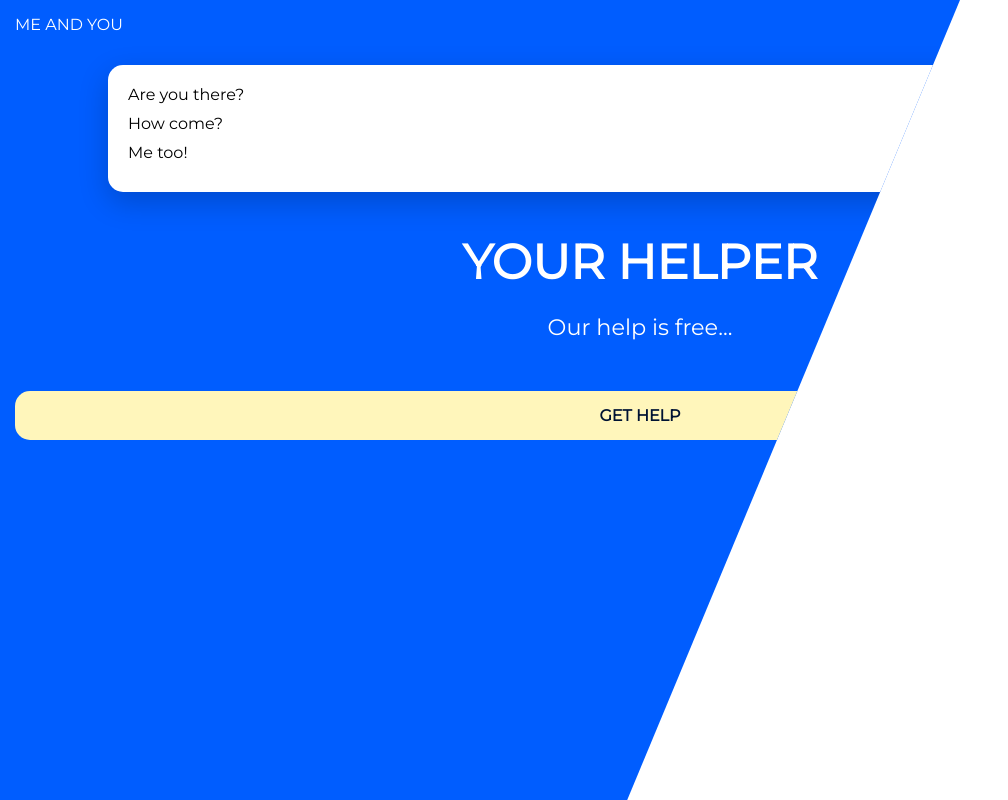
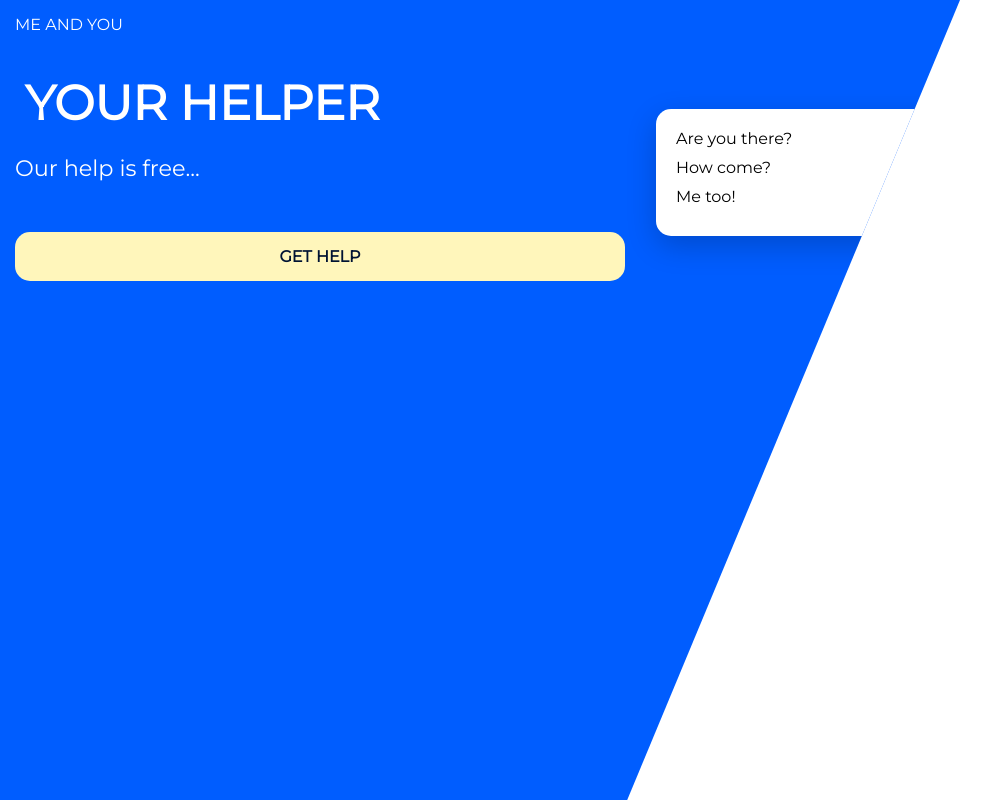
Before and after one commit to ZukisaNante/CSS-Preprocessor, a plain HTML site: page assets/sass/css/index.html in a window 1280 px wide. Shown: the whole page, without its empty margins (0-1008 px from the left). Drawn offline with Linux system fonts and the light colour scheme.

Commit message:
css added for the cards

```diff
--- a/assets/sass/css/main.scss
+++ b/assets/sass/css/main.scss
@@ -43,6 +43,12 @@ body{
   }
 }
 main{
+  @include desktop{
+    display: grid;
+    grid-template-columns: 50% auto;
+    grid-template-areas:
+    "primary card";
+  }
   section#card{
     background: #FFF;
     padding: 20px;
@@ -50,6 +56,13 @@ main{
     border-radius: $border;
     box-shadow: 0 10px 30px rgba(0,0,0,.2);
     width: 80%;
+
+    @include desktop{
+      grid-area: card;
+      height: fit-content;
+      align-self: center;
+      margin: 1em;
+    }
   }
   ul{
     list-style-type: none;
@@ -80,6 +93,11 @@ section#primary{
   padding: $padding;
   text-align: center;
 
+  @include desktop{
+    grid-area: primary;
+    text-align: left;
+  }
+
   h1{
     font-size: 3em;
     margin: 10px;
```
Also changed, not shown: assets/sass/css/main.css, 1 other file.
